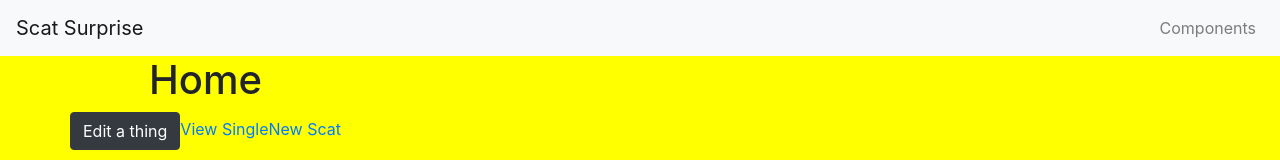
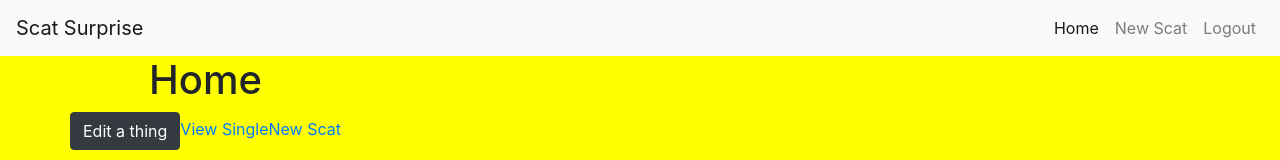
Before and after one commit to nss-evening-cohort-11/scat-surprise, a React (Create React App) app: page /home in a window 1280 px wide. Shown: the top 160 px of the page. Built offline with nearby package versions, Linux system fonts and the light colour scheme; no server answers; sample sign-in values are in the browser's storage.

Commit message:
navbar done

```diff
--- a/src/components/shared/MyNavbar/MyNavbar.js
+++ b/src/components/shared/MyNavbar/MyNavbar.js
@@ -1,4 +1,5 @@
 import React from 'react';
+import { NavLink as RRNavLink } from 'react-router-dom';
 import {
   Collapse,
   Navbar,
@@ -41,7 +42,13 @@
         return (
           <Nav className="ml-auto" navbar>
             <NavItem>
-              <NavLink href="/components/">Components</NavLink>
+              <NavLink tag={RRNavLink} to='/home'>Home</NavLink>
+            </NavItem>
+            <NavItem>
+              <NavLink tag={RRNavLink} to='/new'>New Scat</NavLink>
+            </NavItem>
+            <NavItem>
+              <NavLink onClick={this.logMeOut}>Logout</NavLink>
             </NavItem>
           </Nav>
         );
@@ -51,9 +58,7 @@
 
     return (
       <div className="myNavbar">
-        {/* <h1>My Navbar</h1> */}
-        {/* <button className="btn btn-danger" onClick={this.logMeOut}>Logout</button> */}
-          <Navbar color="light" light expand="md">
+        <Navbar color="light" light expand="md">
           <NavbarBrand href="/">Scat Surprise</NavbarBrand>
           <NavbarToggler onClick={this.toggle} />
           <Collapse isOpen={isOpen} navbar>
```
